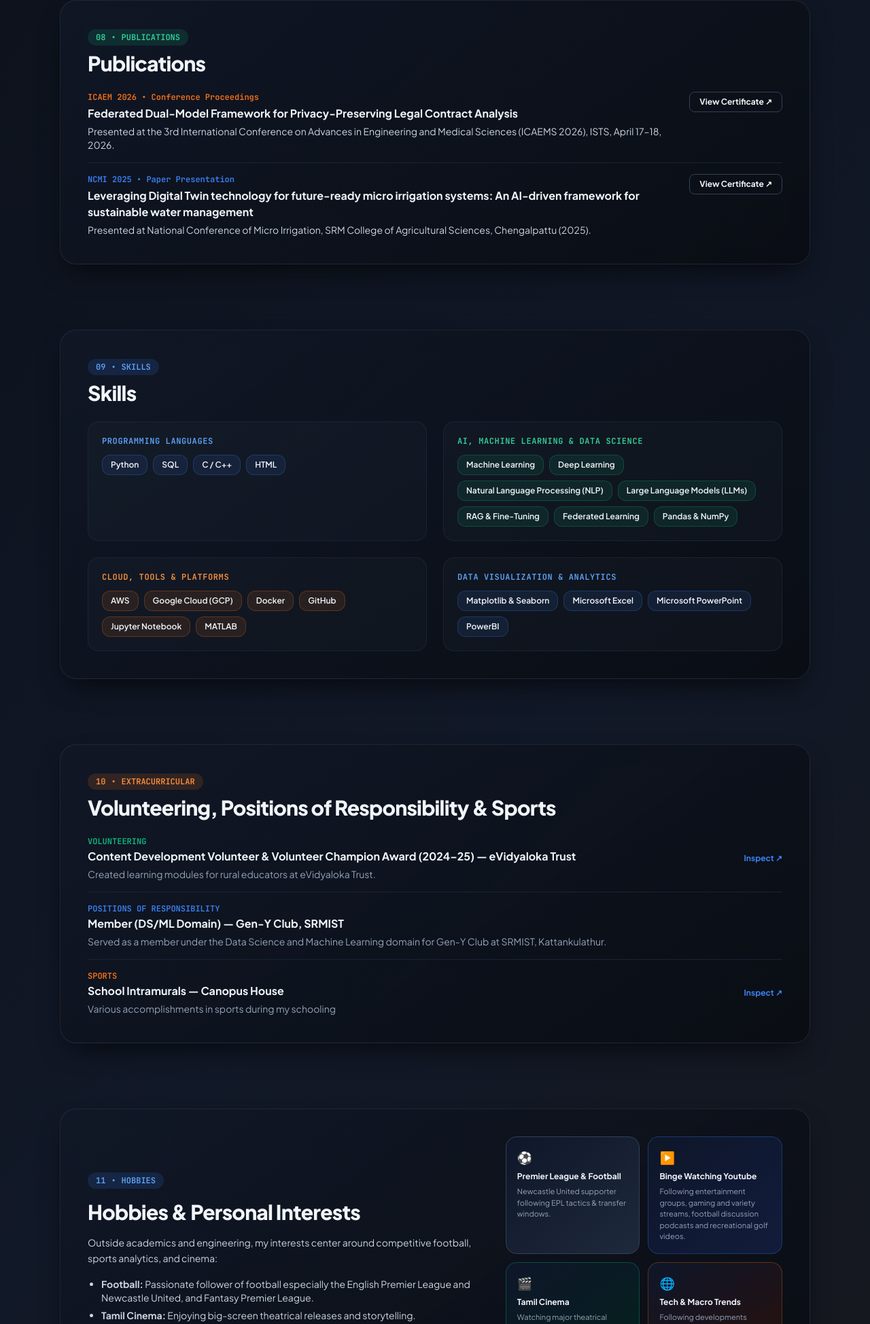
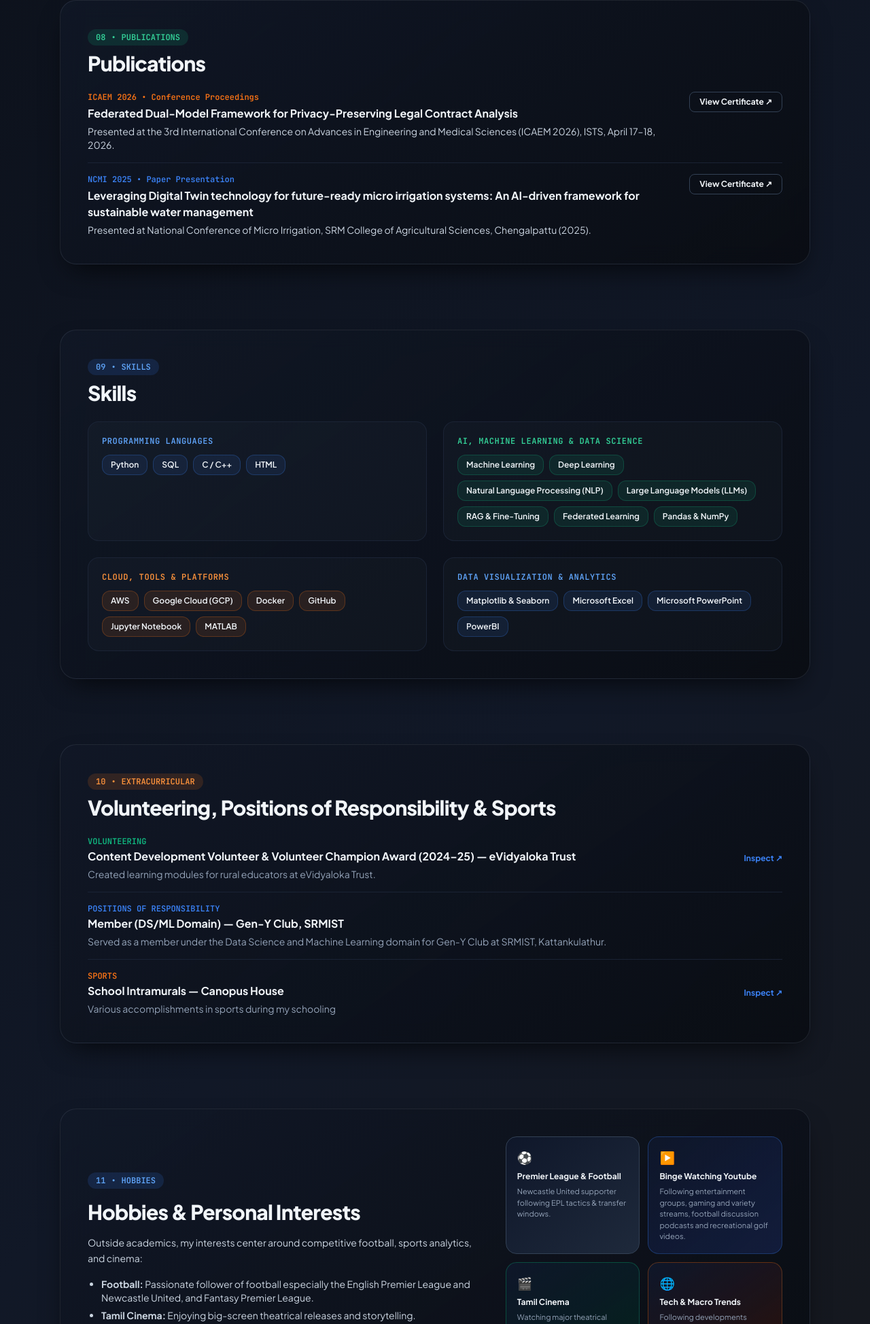
Before and after one commit to heel-Ashwin/heel-ashwin.github.io, a plain HTML site: page index.html in a window 1280 px wide. Shown: the part 4672-6620 px from the top of the page at 68% size. Drawn offline with nearby package versions, Linux system fonts and the light colour scheme.

Commit message:
Edit index file

```diff
--- a/index.html
+++ b/index.html
@@ -1282,7 +1282,7 @@
                   class="text-xs sm:text-sm text-slate-700 dark:text-slate-300"
                 >
                   Presented at the 3rd International Conference on Advances in
-                  Engineering and Medical Sciences (ICAEMS 2026), ISTS, April
+                  Engineering and Medical Sciences (ICAEM 2026), ISTS, April
                   17–18, 2026.
                 </p>
               </div>
@@ -1652,7 +1652,7 @@
             <p
               class="text-sm text-slate-700 dark:text-slate-300 leading-relaxed"
             >
-              Outside academics and engineering, my interests center around
+              Outside academics, my interests center around
               competitive football, sports analytics, and cinema:
             </p>
             <ul
```
